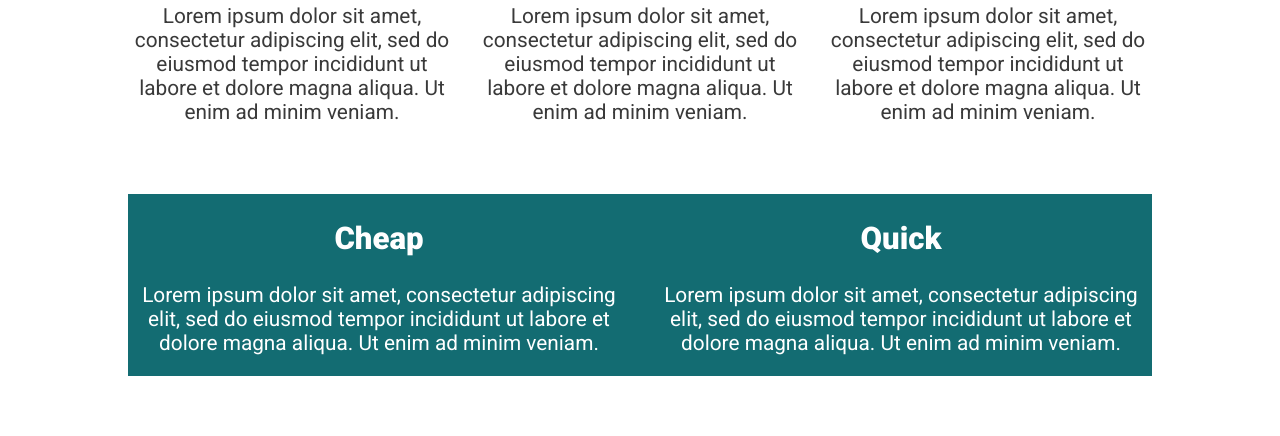
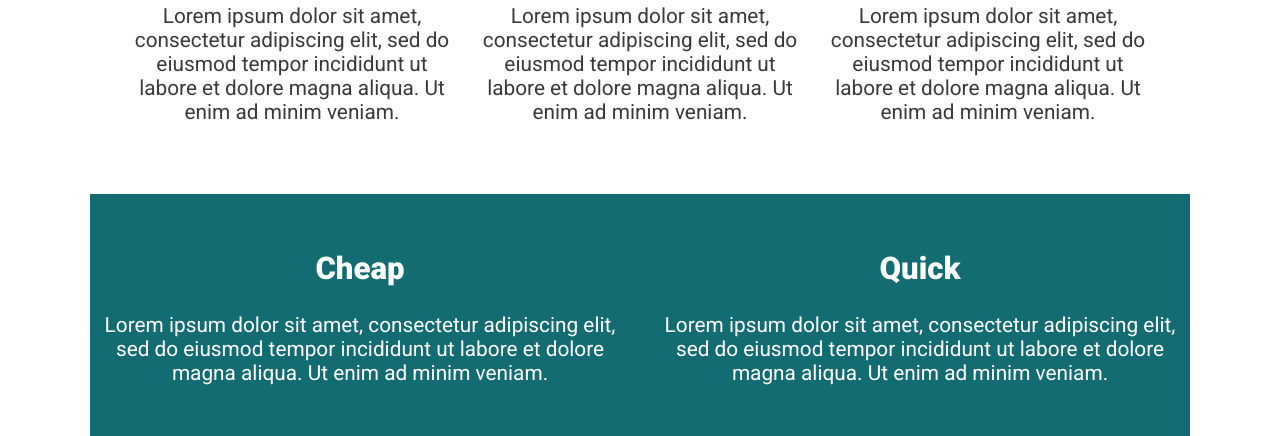
Before and after one commit to anabfuentes/flexbox-challenge, a plain HTML site: page index.html in a window 1280 px wide. Shown: the part 703-1139 px from the top of the page. Before the commit the page ends 1079 px from the top, so only its background shows below. Drawn offline with Linux system fonts and the light colour scheme.

Commit message:
Made layout edits to lowest row of content

```diff
--- a/style.css
+++ b/style.css
@@ -66,13 +66,15 @@ h1 {
     color: #3A3A3A;
 }
 
+.container-2 {
+    background-color:#136C72;
+    width: 100%;
+    padding: 30px 0;
+}
+
 .main-content {
     display: flex;
     color: #FFF;
-}
-
-.container-2 {
-    background-color:#136C72;
 }
 
 .hero {
```
